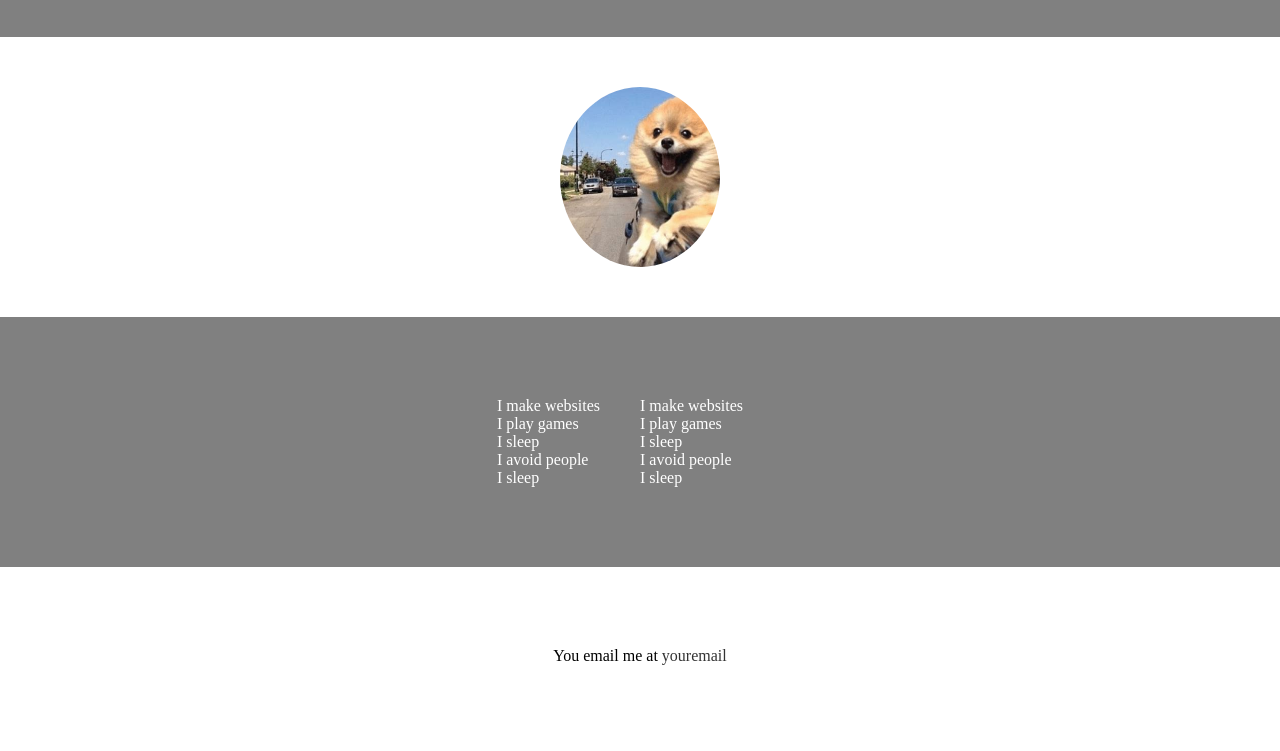
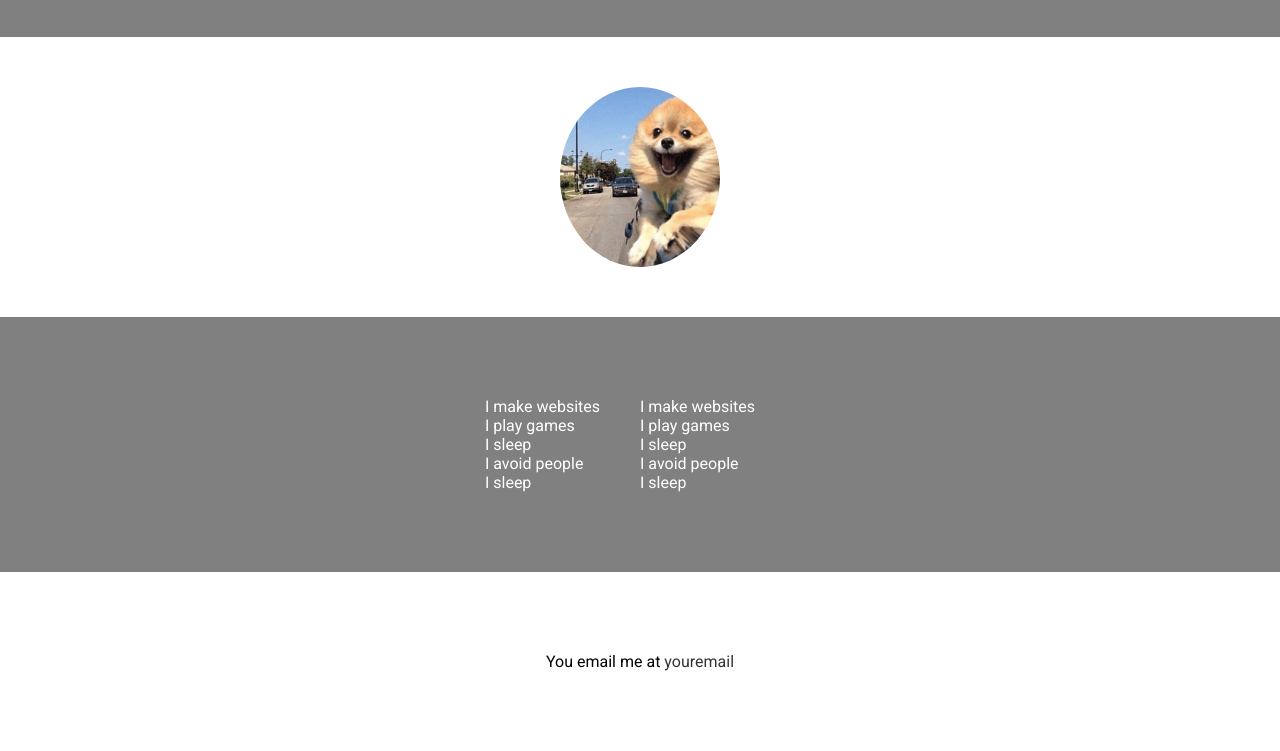
Before and after one commit to jpggvilaca/workshop_web_dev, a plain HTML site: page index.html in a window 1280 px wide. Shown: the part 148-899 px from the top of the page. Drawn offline with Linux system fonts and the light colour scheme.

Commit message:
Add roboto font; Upload notes file

```diff
--- a/index.css
+++ b/index.css
@@ -1,6 +1,10 @@
 /* General rules */
 * {
   box-sizing: border-box;
+}
+
+body {
+  font-family: 'Roboto';
 }
 
 body,
--- a/index.html
+++ b/index.html
@@ -3,6 +3,7 @@
     <title>My Portfolio</title>
     <meta name="viewport" content="width=device-width, initial-scale=1.0">
     <link rel="stylesheet" href="index.css">
+    <link href="https://fonts.googleapis.com/css?family=Roboto" rel="stylesheet">
   </head>
 
   <body>
```
Also changed, not shown: 1 other file.
